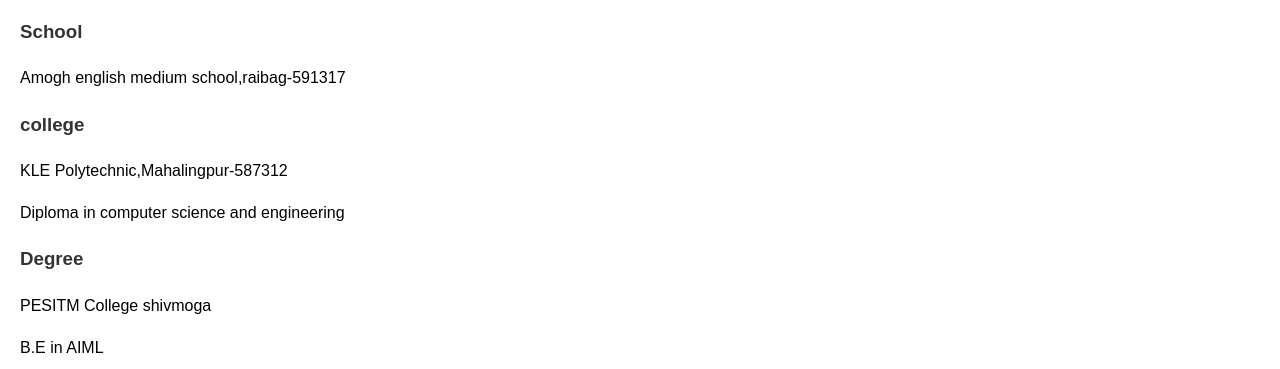
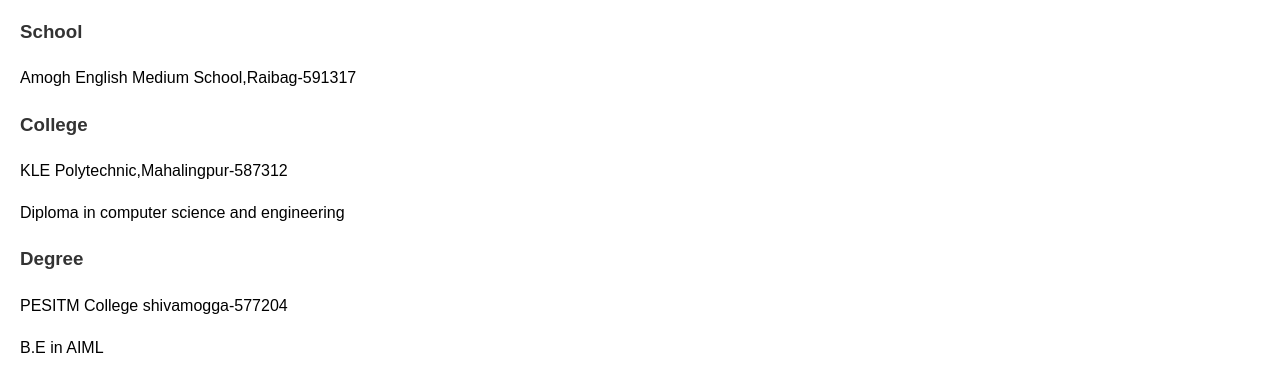
Before and after one commit to kedar-mirje/kedar-mirje.github.io, a plain HTML site: page index.html in a window 1280 px wide. Shown: the part 306-675 px from the top of the page. Drawn offline with Linux system fonts and the light colour scheme.

Commit message:
Update index.html

```diff
--- a/index.html
+++ b/index.html
@@ -35,13 +35,13 @@
     <div class="section">
         <h2>Education</h2>
         <h3>School</h3>
-        <p>Amogh english medium school,raibag-591317</p>
-        <h3>college</h3>
+        <p>Amogh English Medium School,Raibag-591317</p>
+        <h3>College</h3>
         <p>KLE Polytechnic,Mahalingpur-587312</p>
            <p>Diploma in computer science and engineering
         </p>
         <h3>Degree</h3>
-        <p>PESITM College shivmoga</p>
+        <p>PESITM College shivamogga-577204</p>
         <p>B.E in AIML</p>
     </div>
     <div class="section">
```
